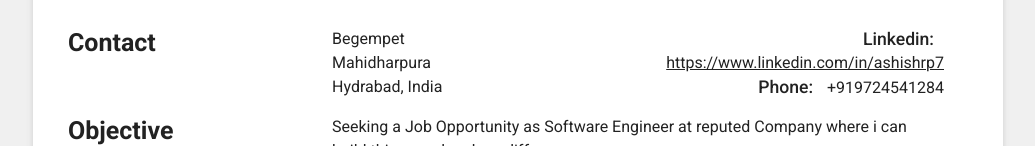
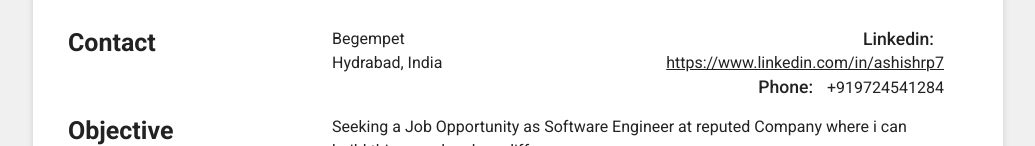
Before and after one commit to 0xAshish/0xashish.github.io, a plain HTML site: page index.html in a window 1280 px wide. Shown: the part 217-363 px from the top of the page, without its empty margins (122-1157 px from the left). Drawn offline with Linux system fonts and the light colour scheme.

Commit message:
minor fix

```diff
--- a/index.html
+++ b/index.html
@@ -231,7 +231,7 @@
 
 							<p class="address">
 					<span class="value">
-						Begempet<br>Mahidharpura<br>Hydrabad, India					</span>
+						Begempet<br>Hydrabad, India	</span>
 				</p>
 						<div class="r">
 									<p class="info"><label>Linkedin<span class="colon">:</span></label> <span class="value"><a href="https://www.linkedin.com/in/ashishrp7" rel="nofollow">https://www.linkedin.com/in/ashishrp7</a></span></p>
```
